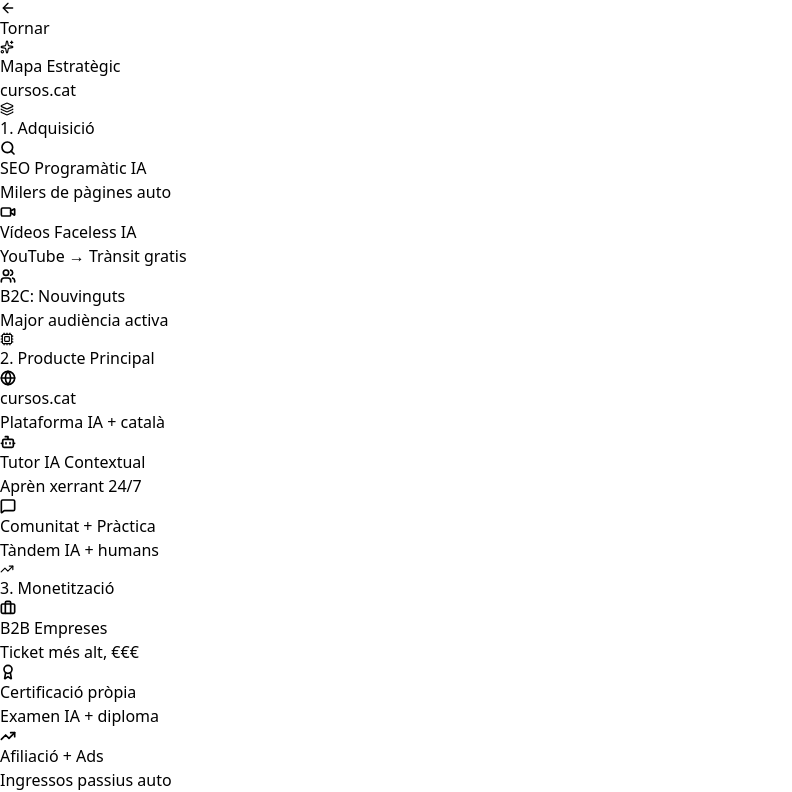
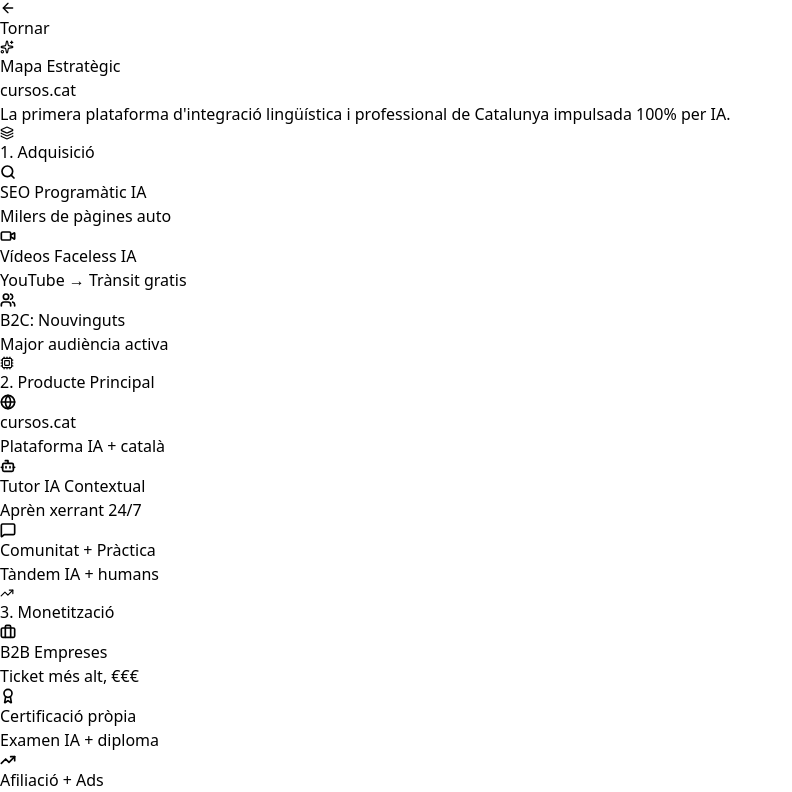
Before and after one commit to vosko03/cursos, a React (Vite) app: page /dash in a window 1280 px wide. Shown: the top 792 px of the page, without its empty margins (0-792 px from the left). Built offline with nearby package versions, Linux system fonts and the light colour scheme.

Commit message:
Update Dashboard header layout and content
Refactor header layout and restore title with description.

```diff
--- a/src/pages/Dashboard.jsx
+++ b/src/pages/Dashboard.jsx
@@ -84,7 +84,8 @@ const Dashboard = () => {
     <>
       <div className="h-screen bg-slate-50 p-4 md:p-5 lg:p-6 font-sans selection:bg-indigo-200 flex flex-col overflow-hidden">
         {/* Header */}
-        <div className="max-w-6xl mx-auto w-full mb-3 flex items-center justify-between">
+        <div className="max-w-6xl mx-auto w-full mb-3">
+          <div className="flex items-center justify-between mb-2">
             <Link to="/" className="inline-flex items-center text-indigo-600 font-semibold hover:text-indigo-800 transition-colors text-sm">
               <ArrowLeft size={16} className="mr-1" /> Tornar
             </Link>
@@ -98,6 +99,12 @@ const Dashboard = () => {
                 cursos.cat
               </h1>
             </div>
+          </div>
+
+          {/* Título restaurado */}
+          <p className="text-slate-500 text-sm md:text-base mt-1 max-w-2xl whitespace-nowrap">
+            La primera plataforma d'integració lingüística i professional de Catalunya impulsada 100% per IA.
+          </p>
         </div>
 
         {/* Main Layout - SIN SCROLL EN MENÚ IZQUIERDO */}
```
Lines whose indentation alone changed are shown as unchanged.
